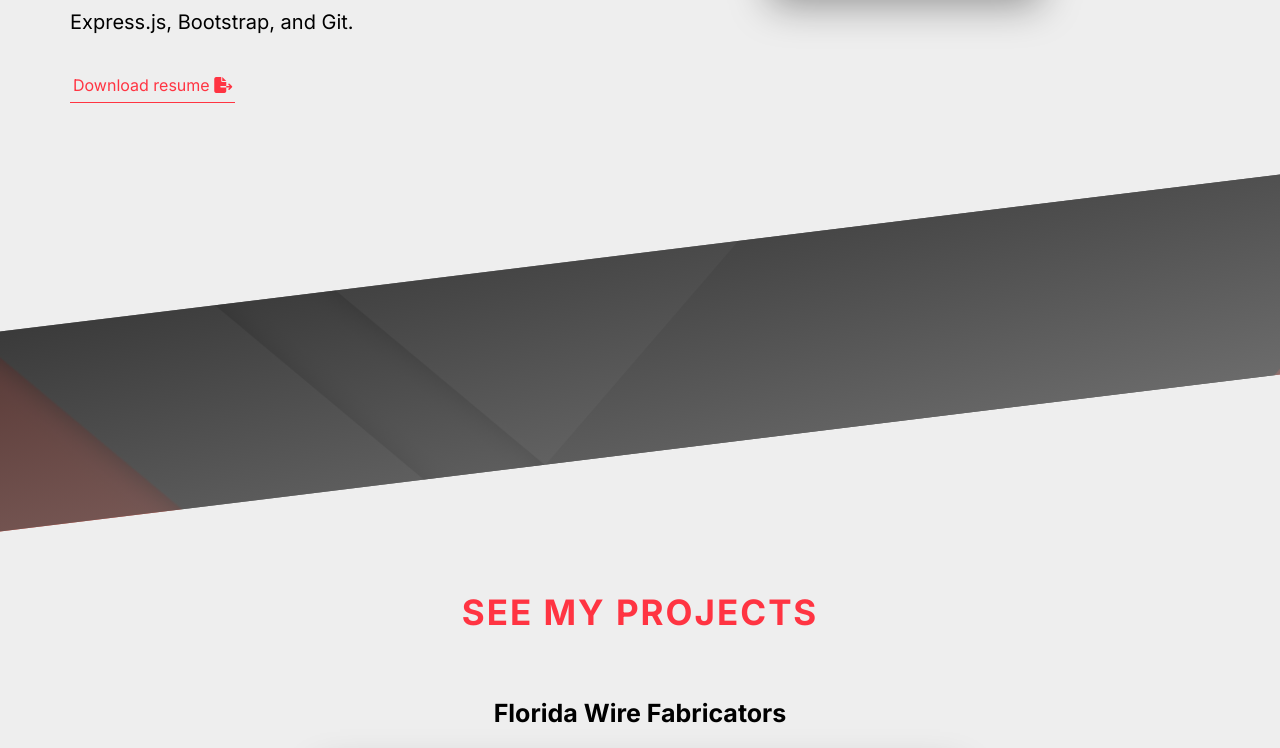
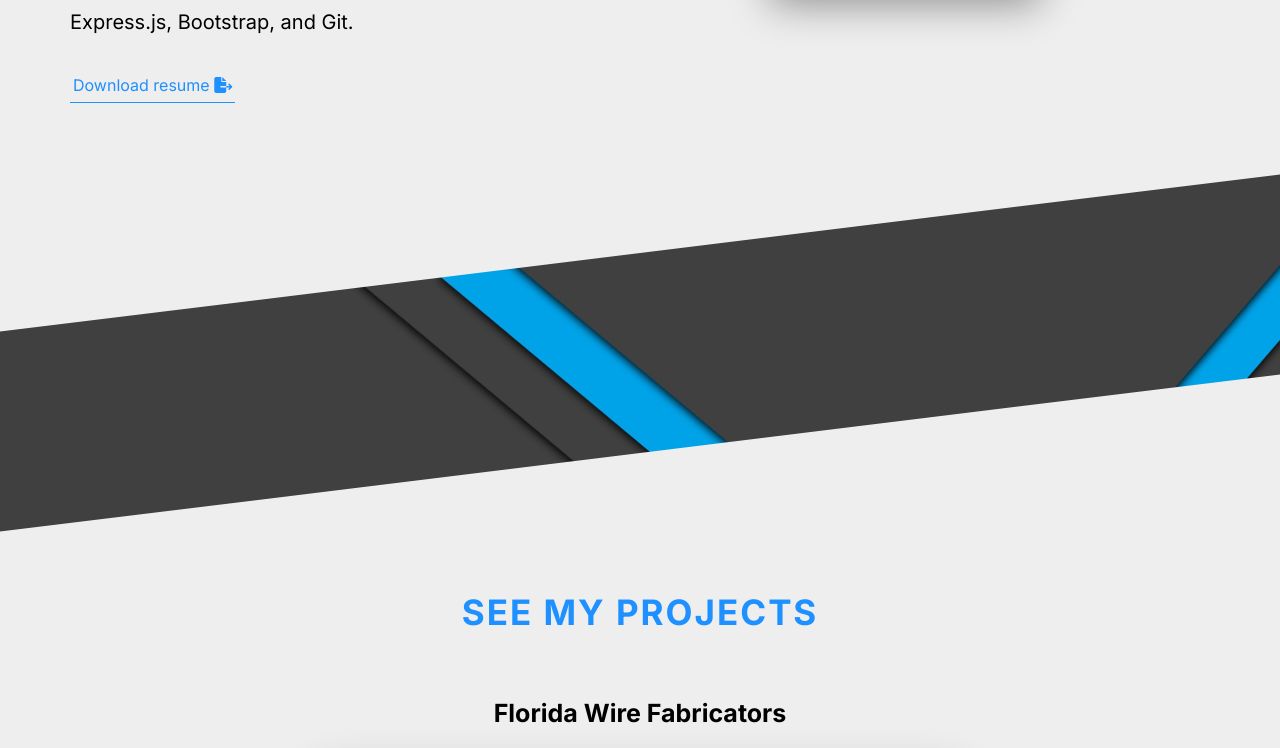
Before and after one commit to ShaneDFields/Portfolio, a website: page index.html in a window 1280 px wide. Shown: the part 1435-2183 px from the top of the page. Drawn offline with Linux system fonts and the light colour scheme.

Commit message:
change primary color to blue

```diff
--- a/sass/abstracts/_variables.scss
+++ b/sass/abstracts/_variables.scss
@@ -1,5 +1,6 @@
 // Colors
-$color-primary: #ff3442;
+// $color-primary: #00a3e8;
+$color-primary: #1e90ff;
 
 $color-correct: #00ff7f;
 $color-error: #ff7730;
--- a/sass/layout/_header.scss
+++ b/sass/layout/_header.scss
@@ -1,6 +1,6 @@
 .header {
   height: 100vh;
-  background-image: url(../img/space2.jpeg);
+  background-image: url(../img/blue-space.jpeg);
   background-size: cover;
   background-position: center;
   position: relative;
--- a/sass/pages/_home.scss
+++ b/sass/pages/_home.scss
@@ -19,12 +19,7 @@
 }
 .section-portfolio {
   padding: 10rem 0;
-  background-image: linear-gradient(
-      to right bottom,
-      rgba($color-grey-dark-3, 0.8),
-      rgba($color-grey-dark, 0.8)
-    ),
-    url(../img/background.jpg);
+  background-image: url(../img/blue-background.jpg);
 
   background-size: cover;
 
@@ -125,7 +120,7 @@
       $color-grey-light-2 50%,
       transparent 50%
     ),
-    url(../img/background.jpg);
+    url(../img/blue-background.jpg);
   background-size: 100%;
   border-radius: 3px;
   box-shadow: 0 1.5rem 4rem rgba($color-black, 0.4);
@@ -139,7 +134,7 @@
         rgba($color-white, 0.9) 65%,
         transparent 65%
       ),
-      url(../img/background.jpg);
+      url(../img/blue-background.jpg);
     background-size: cover;
 
     @include respond(tab-port) {
@@ -148,7 +143,7 @@
           rgba($color-white, 0.9) 0%,
           rgba($color-white, 0.9) 100%
         ),
-        url(../img/background.jpg);
+        url(../img/blue-background.jpg);
     }
   }
 
```
Also changed, not shown: css/style.css, img/background1.jpg (renamed from img/background.jpg), img/blue-background.jpg (added), img/blue-space.jpeg (added), 2 other files.
